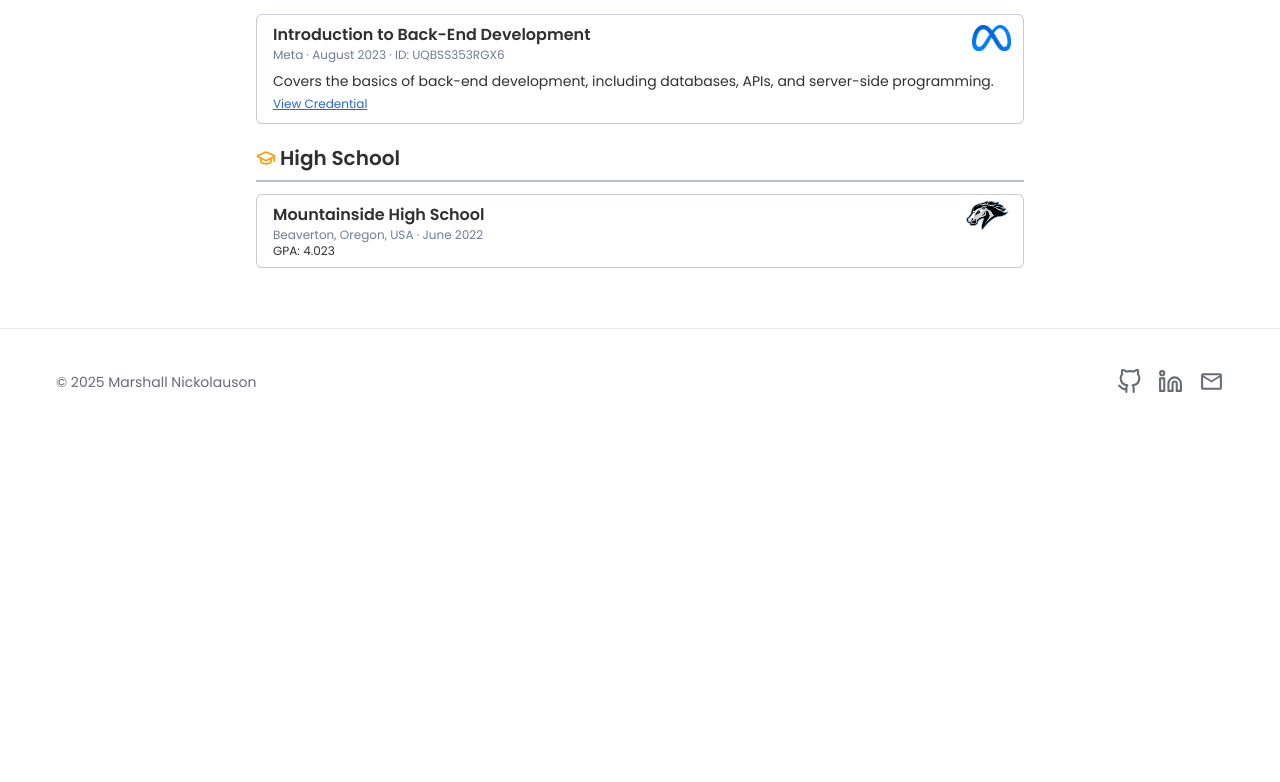
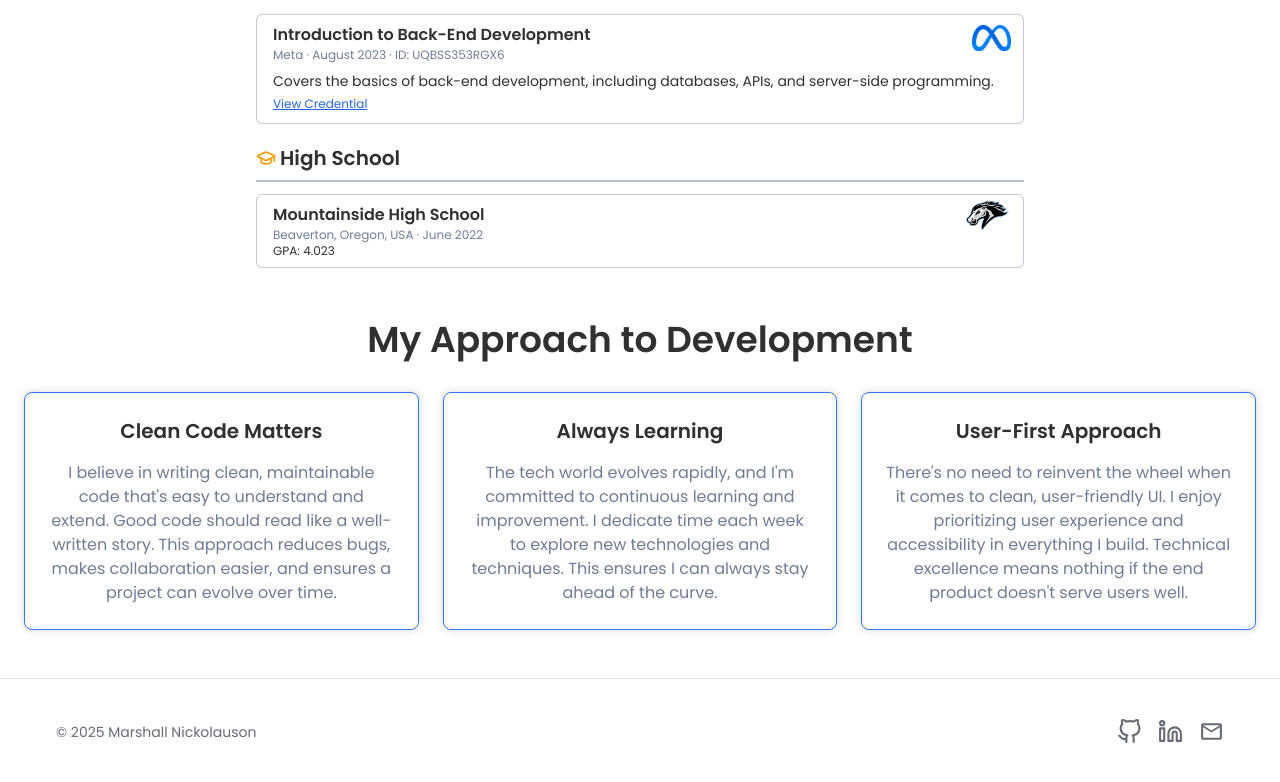
Before and after one commit to MarshallNickolauson/portfolio-website, a React (Vite) app: page /portfolio-website/about in a window 1280 px wide. Shown: the part 4316-5098 px from the top of the page. Before the commit the page ends 4750 px from the top, so only its background shows below. Built offline with nearby package versions, Linux system fonts and the light colour scheme.

Commit message:
add: dev approach section

```diff
--- /dev/null
+++ b/src/components/aboutscreen/DevApproachSection.jsx
@@ -0,0 +1,72 @@
+import { useEffect, useRef, useState } from 'react';
+
+const cardData = [
+    {
+        title: 'Clean Code Matters',
+        content:
+            "I believe in writing clean, maintainable code that's easy to understand and extend. Good code should read like a well-written story. This approach reduces bugs, makes collaboration easier, and ensures a project can evolve over time.",
+    },
+    {
+        title: 'Always Learning',
+        content:
+            "The tech world evolves rapidly, and I'm committed to continuous learning and improvement. I dedicate time each week to explore new technologies and techniques. This ensures I can always stay ahead of the curve.",
+    },
+    {
+        title: 'User-First Approach',
+        content:
+            "There's no need to reinvent the wheel when it comes to clean, user-friendly UI. I enjoy prioritizing user experience and accessibility in everything I build. Technical excellence means nothing if the end product doesn't serve users well.",
+    },
+];
+
+const DevApproachSection = () => {
+    const [isVisible, setIsVisible] = useState(false);
+    const containerRef = useRef(null);
+
+    useEffect(() => {
+        const handleReady = () => {
+            const observer = new IntersectionObserver(
+                ([entry]) => {
+                    if (entry.target === containerRef.current && entry.isIntersecting) {
+                        setIsVisible(true);
+                    }
+                },
+                { threshold: 0.4 }
+            );
+
+            if (containerRef.current) observer.observe(containerRef.current);
+        };
+
+        window.addEventListener('about-scroll-reset-done', handleReady);
+        return () => window.removeEventListener('about-scroll-reset-done', handleReady);
+    }, []);
+
+    return (
+        <section className='bg-white dark:bg-darkMainBlue px-6' ref={containerRef}>
+            <h2
+                className={`text-3xl md:text-4xl pt-10 font-semibold text-center mb-8 text-mainBlack dark:text-white ${
+                    isVisible ? 'fade-in-bottom' : 'opacity-0'
+                }`}
+                style={{ animationDelay: '0.2s' }}
+            >
+                My Approach to Development
+            </h2>
+
+            <div className='grid grid-cols-1 md:grid-cols-3 gap-6 text-center'>
+                {cardData.map((card, index) => (
+                    <div
+                        key={index}
+                        className={`bg-white dark:bg-darkMainBlueLight soft-shadow rounded-lg p-6 border-[1px] border-mainBlue ${
+                            isVisible ? 'fade-in-bottom' : 'opacity-0'
+                        }`}
+                        style={{ animationDelay: `${0.4 + index * 0.1}s` }}
+                    >
+                        <h3 className='text-xl font-semibold text-mainBlack dark:text-white mb-4'>{card.title}</h3>
+                        <p className='text-md text-mainGray dark:text-white'>{card.content}</p>
+                    </div>
+                ))}
+            </div>
+        </section>
+    );
+};
+
+export default DevApproachSection;
--- a/src/components/aboutscreen/EducationSection.jsx
+++ b/src/components/aboutscreen/EducationSection.jsx
@@ -213,7 +213,7 @@ const EducationSection = () => {
     const getAnimationClass = (sectionKey) => (visibleSections[sectionKey] ? 'fade-in-bottom opacity-100' : 'opacity-0');
 
     const getStyle = (index) => ({
-        animationDelay: `${0.1 + index * 0.3}s`,
+        animationDelay: `${0.1 + index * 0.2}s`,
     });
 
     return (
--- a/src/index.css
+++ b/src/index.css
@@ -90,12 +90,8 @@ html {
     animation: drawDown 0.75s ease-out forwards;
 }
 
-/* ######### */
-
-.marquee-track {
-    display: flex;
-    width: max-content;
-    animation: scroll-left 45s linear infinite;
+.soft-shadow {
+    box-shadow: 0 0 10px rgba(0, 0, 0, 0.15);
 }
 
 @keyframes scroll-left {
@@ -107,3 +103,9 @@ html {
         transform: translateX(-50%);
     }
 }
+
+.marquee-track {
+    display: flex;
+    width: max-content;
+    animation: scroll-left 45s linear infinite;
+}
--- a/src/screens/AboutScreen.jsx
+++ b/src/screens/AboutScreen.jsx
@@ -6,6 +6,7 @@ import SoftSkillsSection from '../components/aboutscreen/SoftSkillsSection';
 import { useEffect } from 'react';
 import { useLocation } from 'react-router-dom';
 import EducationSection from '../components/aboutscreen/EducationSection';
+import DevApproachSection from '../components/aboutscreen/DevApproachSection';
 
 const AboutScreen = () => {
     const { pathname } = useLocation();
@@ -27,6 +28,7 @@ const AboutScreen = () => {
             <MyJourneySection />
             <SoftSkillsSection />
             <EducationSection />
+            <DevApproachSection />
             <Footer />
         </>
     );
```
